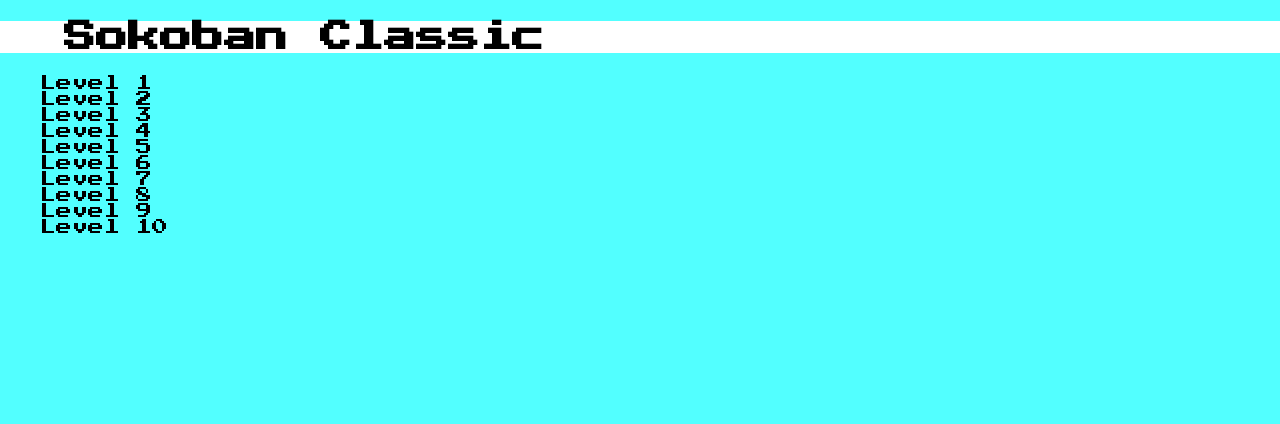
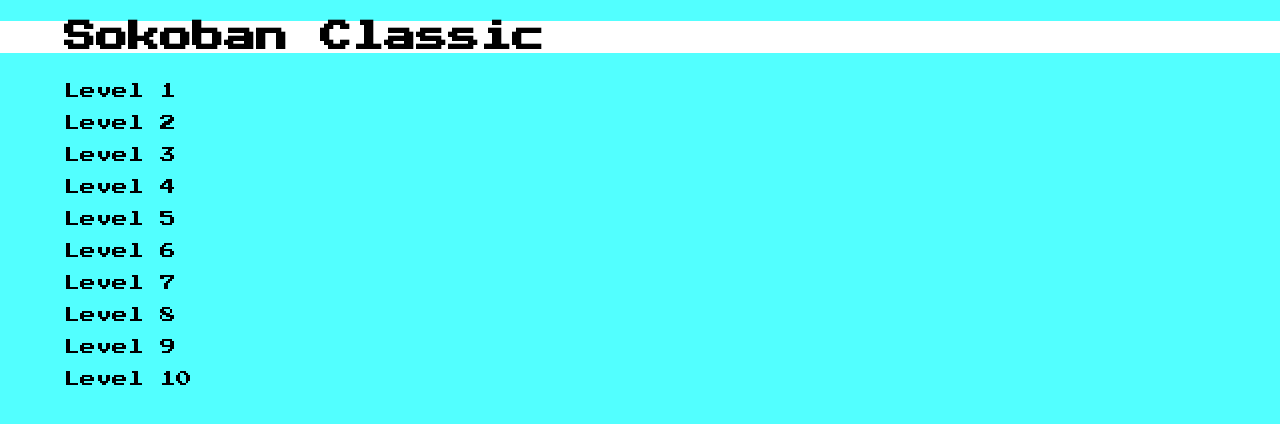
Before and after one commit to kevincoleman/sokoban, a React app: page / in a window 1280 px wide. Shown: the top 424 px of the page. Built offline with nearby package versions, Linux system fonts and the light colour scheme.

Commit message:
Navigation styles

```diff
--- a/src/Level.css
+++ b/src/Level.css
@@ -1,9 +1,19 @@
+@import url("https://fonts.googleapis.com/css?family=Press+Start+2P");
+
 .Level {
   width: 100vw;
   height: 100vh;
   display: flex;
+  flex-direction: column;
   align-items: center;
-  justify-content: center;
+  justify-content: space-around;
+}
+
+h2 {
+  font-family: "Press Start 2P";
+  width: 100%;
+  text-align: center;
+  background-color: none;
 }
 
 .chart {
--- a/src/Lobby.css
+++ b/src/Lobby.css
@@ -3,6 +3,7 @@
 .lobby {
   font-family: "Press Start 2P";
   min-width: 70vw;
+  line-height: 2em;
 }
 
 h1 {
@@ -12,6 +13,7 @@
 
 ul {
   list-style: none;
+  padding-left: 5vw;
   margin: 0;
 }
 
@@ -19,3 +21,7 @@
   color: #000000;
   text-decoration: none;
 }
+
+a:hover {
+  background-color: white;
+}
```
